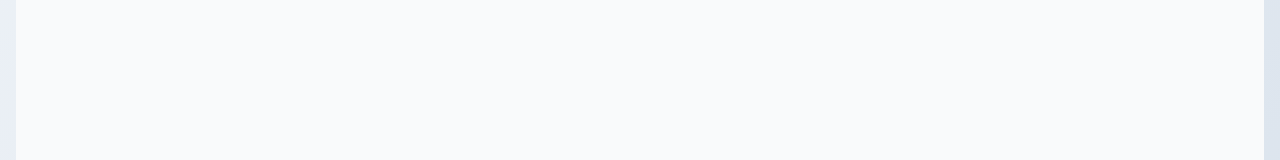
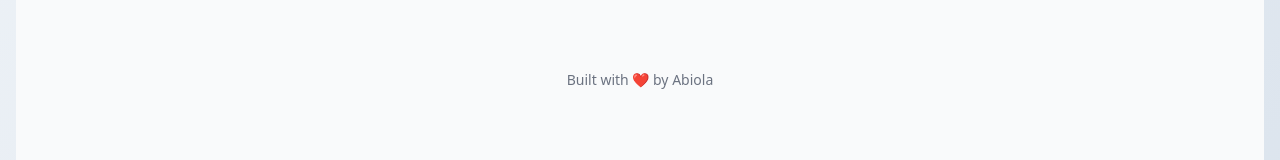
Before and after one commit to samueltuoyo15/ImageMorph, a React (Vite) app: page / in a window 1280 px wide. Shown: the part 479-639 px from the top of the page. Built offline with nearby package versions, Linux system fonts and the light colour scheme.

Commit message:
Built with ❤️ by Abiola

```diff
--- a/src/components/BackgroundRemover.tsx
+++ b/src/components/BackgroundRemover.tsx
@@ -233,7 +233,7 @@ export default function BackgroundRemover({ isDarkMode }: BackgroundRemoverProps
       )}
 
       <div className="mt-8 text-center text-sm text-gray-500">
-        <p>Powered by remove.bg API - Fast and accurate background removal</p>
+        <p>Built with ❤️ by Abiola</p>
       </div>
     </div>
   );
--- a/src/components/ImageConverter.tsx
+++ b/src/components/ImageConverter.tsx
@@ -292,6 +292,10 @@ export default function ImageConverter({ isDarkMode }: ImageConverterProps) {
           </div>
         )}
       </main>
+
+      <div className="mt-8 text-center text-sm text-gray-500">
+        <p>Built with ❤️ by Abiola</p>
+      </div>
     </div>
   );
 }
--- a/src/components/VideoDownloader.tsx
+++ b/src/components/VideoDownloader.tsx
@@ -89,7 +89,7 @@ const VideoDownloader: React.FC<VideoDownloaderProps> = ({ isDarkMode }) => {
       </div>
 
       <div className="mt-8 text-center text-sm text-gray-500">
-        <p>Note: This tool is for personal use only. Please respect copyright laws and terms of service.</p>
+        <p>Built with ❤️ by Abiola</p>
       </div>
     </div>
   );
```
Also changed, not shown: 1 other file (tests, documents, lock files or other folders).
